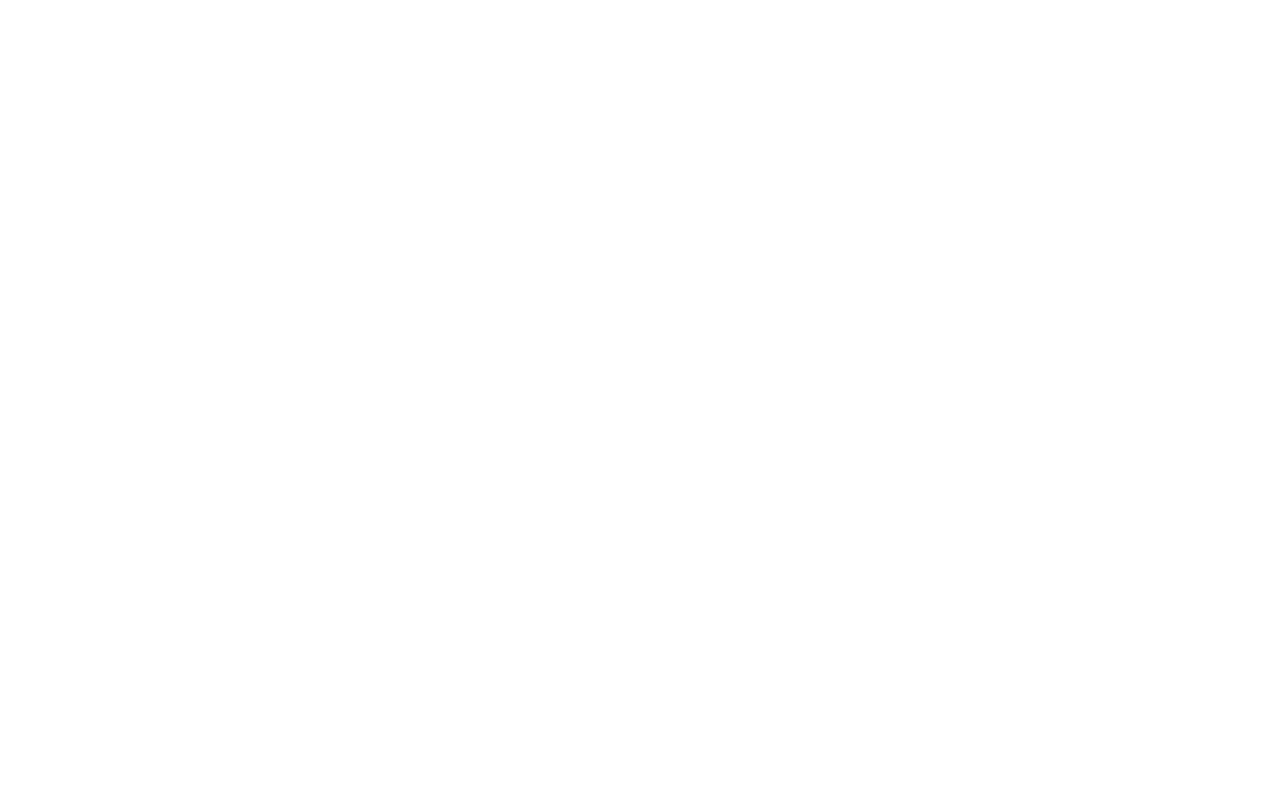
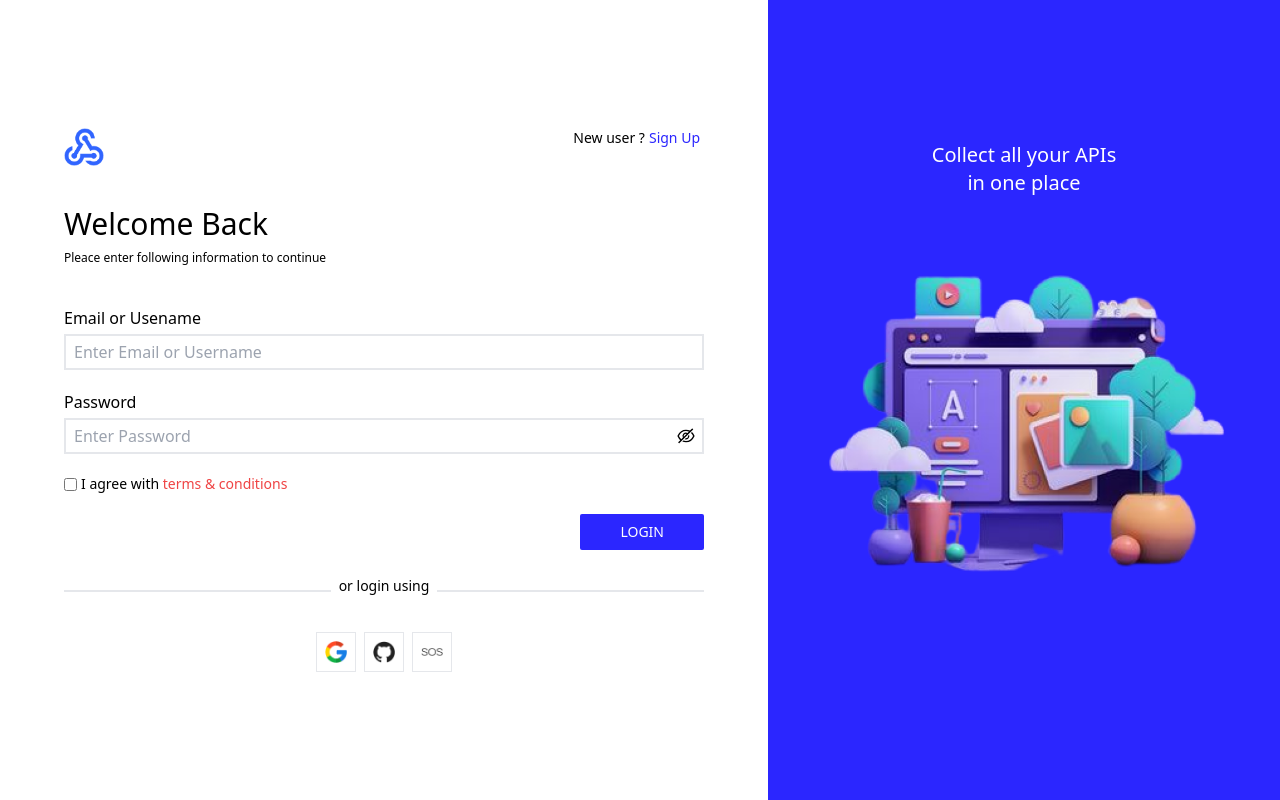
Before and after one commit to aniketsuvaidyam/m-postfrontend, a React (Create React App) app: page / in a window 1280 px wide. Built offline with nearby package versions, Linux system fonts and the light colour scheme.

Commit message:
add logn page

```diff
--- a/package.json
+++ b/package.json
@@ -8,6 +8,7 @@
     "@testing-library/user-event": "^13.5.0",
     "react": "^18.2.0",
     "react-dom": "^18.2.0",
+    "react-icons": "^4.7.1",
     "react-router-dom": "^6.8.2",
     "react-scripts": "5.0.1",
     "web-vitals": "^2.1.4"
--- a/src/App.js
+++ b/src/App.js
@@ -1,10 +1,11 @@
-import logo from './logo.svg';
 import './App.css';
+import Login from './Components/Auth/Login/Login';
+import Router from './Components/Router/Router';
 
 function App() {
   return (
-    <div className="bg-red-600 p-4">
-
+    <div>
+      <Router/>
     </div>
   );
 }
--- a/src/Components/Auth/Login/Login.js
+++ b/src/Components/Auth/Login/Login.js
@@ -1,29 +1,36 @@
-import React from "react";
+import React, { useState } from "react";
 import Log_bg from "../../../Assets/login-Bg.png";
 import Logo from "../../../Assets/Vector.png";
 import google from "../../../Assets/google.png";
 import github from "../../../Assets/github.png";
 import SOS from "../../../Assets/SOS.png";
-// import LoginForm from "./LoginForm";
 import { Link } from "react-router-dom";
-// import FrogetPassword from "./ForgetPassword/ForgetPassword";
-// import { useState } from "react";
+import { AiOutlineEye, AiOutlineEyeInvisible } from "react-icons/ai";
+
 const Login = () => {
-//   const [openForgetPopUp, setOpenForgetPopUp] = useState(false);
+  //   const [openForgetPopUp, setOpenForgetPopUp] = useState(false);
+  // const {setMsg,setError, setStatus }=useContext(DataContext);
+  // email and setEmail is used for storing email information for login pourpose
+  const [email, setEmail] = useState("");
+  // password and setPassword is used for storing Possword information for login pourpose
+  const [password, setPassword] = useState("");
+  // checkbox is for agree terms and condition and activating Login button
+  const [check, setCheck] = useState(true);
+  const [open, setOpen] = useState(false);
   return (
     <>
       <div className="w-full h-screen ">
         <div className="w-full h-full max-w-[1720px] mx-auto flex relative">
-          {/* left */}
+          {/* left side component  */}
           <div className="w-3/5 flex gap-10 flex-col justify-center h-full items-center px-16">
             <div className="w-full flex justify-between">
               <img src={Logo} alt="" className="w-10" />
-              <p className="text-sm">
-                New user?{" "}
-                <Link to="/register" className="text-blue">
+              <div className="text-sm">
+                New user ?
+                <Link to="/register" className="text-blue px-1">
                   Sign Up
                 </Link>
-              </p>
+              </div>
             </div>
             <div className="w-full flex flex-col gap-2">
               <h1 className="text-3xl font-medium">Welcome Back</h1>
@@ -31,7 +38,72 @@
                 Pleace enter following information to continue
               </p>
             </div>
-            {/* <LoginForm {...{openForgetPopUp,setOpenForgetPopUp}}/> */}
+            <div className="w-full flex flex-col gap-5">
+              <div className="flex flex-col gap-1">
+                <label htmlFor="email" className="font-medium">
+                  Email or Usename
+                </label>
+                <input
+                  type="text"
+                  id="email"
+                  className="border-2 outline-none w-full py-1 px-2"
+                  placeholder="Enter Email or Username"
+                  onChange={(e) => setEmail(e.target.value)}
+                />
+              </div>
+              <div className="flex flex-col gap-1 relative">
+                <label htmlFor="password" className="font-medium">
+                  Password
+                </label>
+                <input
+                  type={open === true ? "text" : "password"}
+                  id="password"
+                  className="border-2 outline-none w-full py-1 px-2"
+                  placeholder="Enter Password"
+                  onChange={(e) => setPassword(e.target.value)}
+                />
+                {open === true ? (
+                  <AiOutlineEye
+                    className="absolute bottom-2 cursor-pointer right-2 text-xl"
+                    onClick={() => setOpen(!open)}
+                  />
+                ) : (
+                  <AiOutlineEyeInvisible
+                    className="absolute bottom-2 cursor-pointer right-2 text-xl"
+                    onClick={() => setOpen(!open)}
+                  />
+                )}
+              </div>
+              <div className="flex justify-between">
+                <div className="flex items-center gap-1">
+                  <input
+                    type="checkbox"
+                    id="check"
+                    className="border-2 outline-none"
+                    placeholder="Enter Password"
+                    onClick={() => setCheck(!check)}
+                  />
+                  <label htmlFor="check" className="text-sm cursor-pointer">
+                    I agree with{" "}
+                    <span className="text-red-500">terms & conditions</span>
+                  </label>
+                </div>
+                {/* <Link  className="text-sm text-blue-600" onClick={()=>setOpenForgetPopUp(!openForgetPopUp)}>
+            Forget Password?
+          </Link> */}
+              </div>
+              <div className="w-full flex justify-end">
+                <button
+                  disabled={check}
+                  className={`${check === false ? "bg-blue" : "bg-blue"}
+                  py-2 text-white text-sm px-10 rounded-sm`}
+                  // onClick={save}
+                  >
+                  LOGIN
+                </button>
+              </div>
+            </div>
+
             <div className="w-full relative border-b-2 flex justify-center">
               <p className="absolute -top-3.5 bg-white px-2 text-sm font-medium">
                 or login using
@@ -49,15 +121,15 @@
               </div>
             </div>
           </div>
-          {/* right */}
-          <div className="w-2/5 bg-blue-600 flex flex-col items-center justify-center">
+          {/* right side of page */}
+          <div className="w-2/5 bg-blue flex flex-col items-center justify-center">
             <p className="text-white text-xl">Collect all your APIs</p>
             <p className="text-white text-xl">in one place</p>
             <img className="w-full object-cover" src={Log_bg} alt="" />
           </div>
-        <div className="w-full absolute">
-         {/* {openForgetPopUp===true &&  <FrogetPassword {...{setOpenForgetPopUp}}/>} */}
-        </div>
+          <div className="w-full absolute">
+            {/* {openForgetPopUp===true &&  <FrogetPassword {...{setOpenForgetPopUp}}/>} */}
+          </div>
         </div>
       </div>
     </>
--- a/src/Components/Router/Router.js
+++ b/src/Components/Router/Router.js
@@ -1,34 +1,34 @@
 import React from "react";
 // import Home from "../Home/Home";
-import Login from "../Login/Login";
+import Login from "../Auth/Login/Login";
 import { BrowserRouter, Routes, Route } from "react-router-dom";
-import Protected from "./Protected/Protected";
-import Register from "../Register/Register";
-import DataProvider from "../Context/DataProvider";
-import CollectionBody from "../Home/LeftBody/CollectionBody/CollectionBody";
-import ApiBody from "../Home/LeftBody/ApiBody/ApiBody";
-import EnvironmentBody from "../Home/LeftBody/EnvironmentBody/EnvironmentBody";
-import HistoryBody from "../Home/LeftBody/HistoryBody/HistoryBody";
-import SnackBar from "../Home/Tabs/TabsBody/SnackBar";
+import Protected from "./Protected";
+// import Register from "../Register/Register";
+// import DataProvider from "../Context/DataProvider";
+// import CollectionBody from "../Home/LeftBody/CollectionBody/CollectionBody";
+// import ApiBody from "../Home/LeftBody/ApiBody/ApiBody";
+// import EnvironmentBody from "../Home/LeftBody/EnvironmentBody/EnvironmentBody";
+// import HistoryBody from "../Home/LeftBody/HistoryBody/HistoryBody";
+// import SnackBar from "../Home/Tabs/TabsBody/SnackBar";
 
 const Router = () => {
   return (
     <>
       <BrowserRouter>
-        <DataProvider>
+        {/* <DataProvider> */}
           <Routes>
             <Route path="/" element={<Login />} />
-            <Route path="/register" element={<Register />} />
+            {/* <Route path="/register" element={<Register />} />
             <Route path="/workSpace/" element={<Protected Component={Home} />}>
               <Route index element={<CollectionBody />} />
               <Route path="collection" element={<CollectionBody />} />
               <Route path="api" element={<ApiBody />} />
               <Route path="environment" element={<EnvironmentBody />} />
               <Route path="history" element={<HistoryBody />} />
-            </Route>
+            </Route> */}
           </Routes>
-          <SnackBar />
-        </DataProvider>
+          {/* <SnackBar /> */}
+        {/* </DataProvider> */}
       </BrowserRouter>
     </>
   );
--- a/src/index.css
+++ /dev/null
@@ -1,13 +0,0 @@
-body {
-  margin: 0;
-  font-family: -apple-system, BlinkMacSystemFont, 'Segoe UI', 'Roboto', 'Oxygen',
-    'Ubuntu', 'Cantarell', 'Fira Sans', 'Droid Sans', 'Helvetica Neue',
-    sans-serif;
-  -webkit-font-smoothing: antialiased;
-  -moz-osx-font-smoothing: grayscale;
-}
-
-code {
-  font-family: source-code-pro, Menlo, Monaco, Consolas, 'Courier New',
-    monospace;
-}
--- a/src/index.js
+++ b/src/index.js
@@ -1,6 +1,5 @@
 import React from 'react';
 import ReactDOM from 'react-dom/client';
-import './index.css';
 import App from './App';
 import reportWebVitals from './reportWebVitals';
 
--- a/tailwind.config.js
+++ b/tailwind.config.js
@@ -2,9 +2,11 @@
 module.exports = {
   content: ["./src/**/*.{html,js}"],
   theme: {
-    extend: {},
-    colors: {
-      blue: '#2B26FF',}
+    extend: {
+      colors: {
+        blue: '#2B26FF',}
+    },
+
   },
   plugins: [],
 }
```
Also changed, not shown: src/logo.svg (deleted), 1 other file (tests, documents, lock files or other folders).
